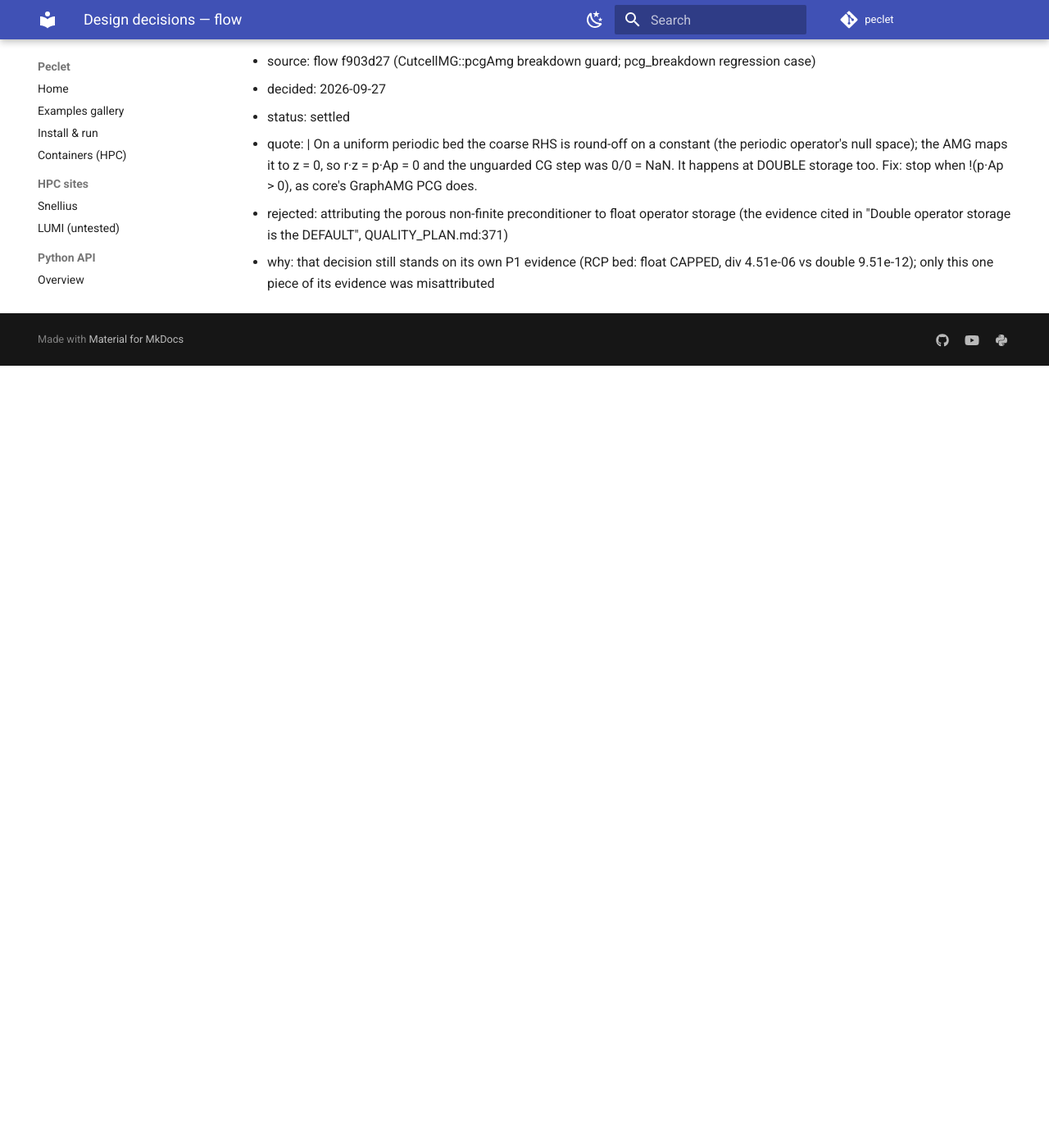
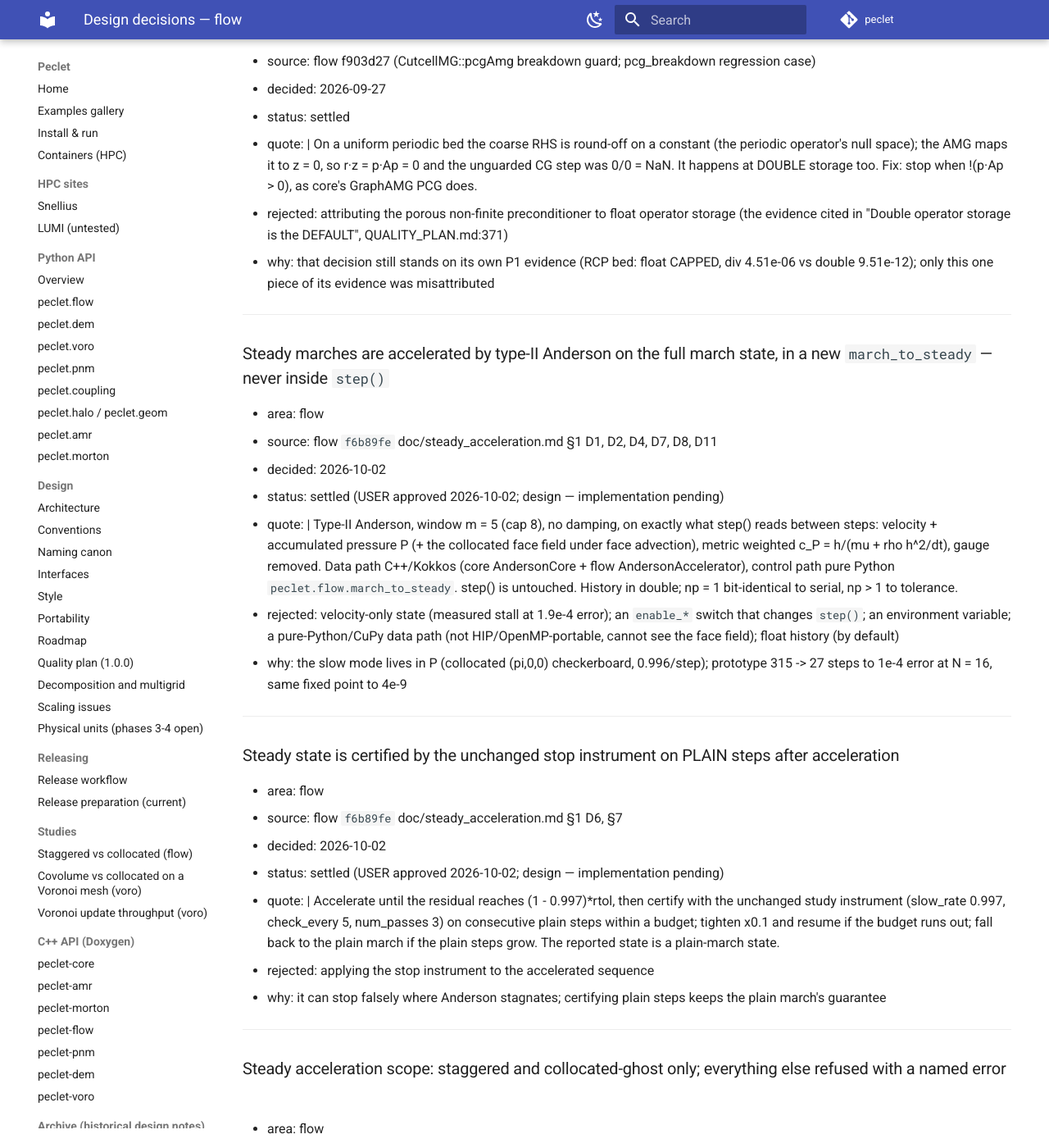
Before and after one commit to computational-chemical-engineering/peclet, an MkDocs documentation site: the page built from docs/decisions/flow.md, in a window 1280 px wide and 1400 px high, scrolled down 95471 px. Shown: the whole window at 82% size. Built offline with MkDocs 1.6.1 and Material for MkDocs 9.7.7, drawn with Linux system fonts in a browser that asks for light colours; comment, search, counter and statistics services are not loaded; before the commit the page ends 95917 px from its top, so only the background shows below that; some of the changed text lies outside the part shown.

Commit message:
flow f6b89fe: steady-march Anderson acceleration design (doc/steady_acceleration.md); register: 4 flow + 1 core decisions (user 2026-10-02); pointer
Co-Authored-By: Claude Opus 5.5 <noreply@anthropic.com>
Claude-Session: https://claude.ai/code/session_015fNTZgmz6U1bv2MRTM3bbF

```diff
--- a/docs/decisions/flow.md
+++ b/docs/decisions/flow.md
@@ -3416,3 +3416,62 @@ Do not reverse an entry here without recording a new decision that supersedes it
     happens at DOUBLE storage too. Fix: stop when !(p·Ap > 0), as core's GraphAMG PCG does.
 - rejected: attributing the porous non-finite preconditioner to float operator storage (the evidence cited in "Double operator storage is the DEFAULT", QUALITY_PLAN.md:371)
 - why: that decision still stands on its own P1 evidence (RCP bed: float CAPPED, div 4.51e-06 vs double 9.51e-12); only this one piece of its evidence was misattributed
+
+---
+
+### Steady marches are accelerated by type-II Anderson on the full march state, in a new `march_to_steady` — never inside `step()`
+- area: flow
+- source: flow `f6b89fe` doc/steady_acceleration.md §1 D1, D2, D4, D7, D8, D11
+- decided: 2026-10-02
+- status: settled (USER approved 2026-10-02; design — implementation pending)
+- quote: |
+    Type-II Anderson, window m = 5 (cap 8), no damping, on exactly what step() reads between steps:
+    velocity + accumulated pressure P (+ the collocated face field under face advection), metric
+    weighted c_P = h/(mu + rho h^2/dt), gauge removed. Data path C++/Kokkos (core AndersonCore + flow
+    AndersonAccelerator<Grid>), control path pure Python `peclet.flow.march_to_steady`. step() is
+    untouched. History in double; np = 1 bit-identical to serial, np > 1 to tolerance.
+- rejected: velocity-only state (measured stall at 1.9e-4 error); an `enable_*` switch that changes `step()`; an environment variable; a pure-Python/CuPy data path (not HIP/OpenMP-portable, cannot see the face field); float history (by default)
+- why: the slow mode lives in P (collocated (pi,0,0) checkerboard, 0.996/step); prototype 315 -> 27 steps to 1e-4 error at N = 16, same fixed point to 4e-9
+
+---
+
+### Steady state is certified by the unchanged stop instrument on PLAIN steps after acceleration
+- area: flow
+- source: flow `f6b89fe` doc/steady_acceleration.md §1 D6, §7
+- decided: 2026-10-02
+- status: settled (USER approved 2026-10-02; design — implementation pending)
+- quote: |
+    Accelerate until the residual reaches (1 - 0.997)*rtol, then certify with the unchanged study
+    instrument (slow_rate 0.997, check_every 5, num_passes 3) on consecutive plain steps within a
+    budget; tighten x0.1 and resume if the budget runs out; fall back to the plain march if the plain
+    steps grow. The reported state is a plain-march state.
+- rejected: applying the stop instrument to the accelerated sequence
+- why: it can stop falsely where Anderson stagnates; certifying plain steps keeps the plain march's guarantee
+
+---
+
+### Steady acceleration scope: staggered and collocated-ghost only; everything else refused with a named error
+- area: flow
+- source: flow `f6b89fe` doc/steady_acceleration.md §1 D9, D10
+- decided: 2026-10-02
+- status: settled (USER approved 2026-10-02; design — implementation pending)
+- quote: |
+    Refused: gauge-exact, plain and embed collocated schemes; VoF; phase change; scalars; porous;
+    variable properties; drag; cell forces; moving scenes; superficial velocity; pressure warm start;
+    balanced-force projection. The Anderson history is not checkpointed.
+- rejected: accelerating gauge-exact collocated (a family of fixed points); saving the history in checkpoints (~14x larger)
+- why: the accelerated iteration must converge to the unique fixed point of the unaccelerated scheme
+
+---
+
+### `march_to_steady(accelerate=)` default is set by a pre-registered measurement rule
+- area: flow
+- source: flow `f6b89fe` doc/steady_acceleration.md §1 D11, §10 Q1
+- decided: 2026-10-02
+- status: settled (USER approved 2026-10-02; design — implementation pending)
+- quote: |
+    Measured at gate G2 on the dense random bed (production build, wall time incl. accelerator
+    overhead): default True iff the accelerated march is >= 1.5x faster in wall time; otherwise
+    False and acceleration is opt-in (symmetric/collocated cases).
+- rejected: fixing the default now (True, the architect's proposal; or False)
+- why: the large gain is the symmetric-geometry checkerboard, which random beds do not excite; the dense-bed gain (expected 2-4x, possibly ~1.5x) is unmeasured, while the cost is ~4 % per step + ~25 % memory
```
Also changed, not shown: CLAUDE.md (+1 -1 lines), docs/DECISIONS.md (+7 -2 lines), docs/decisions/core.md (+12 -0 lines).
